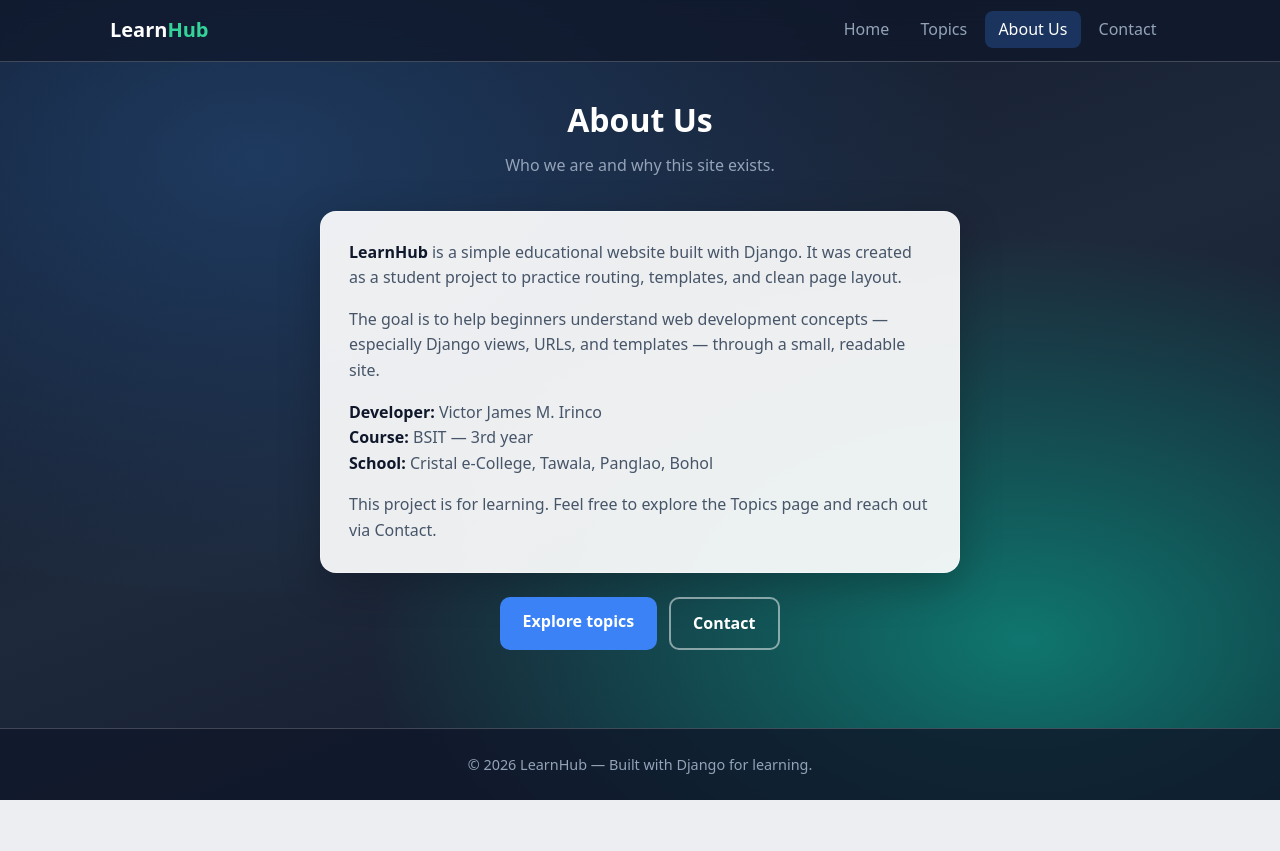
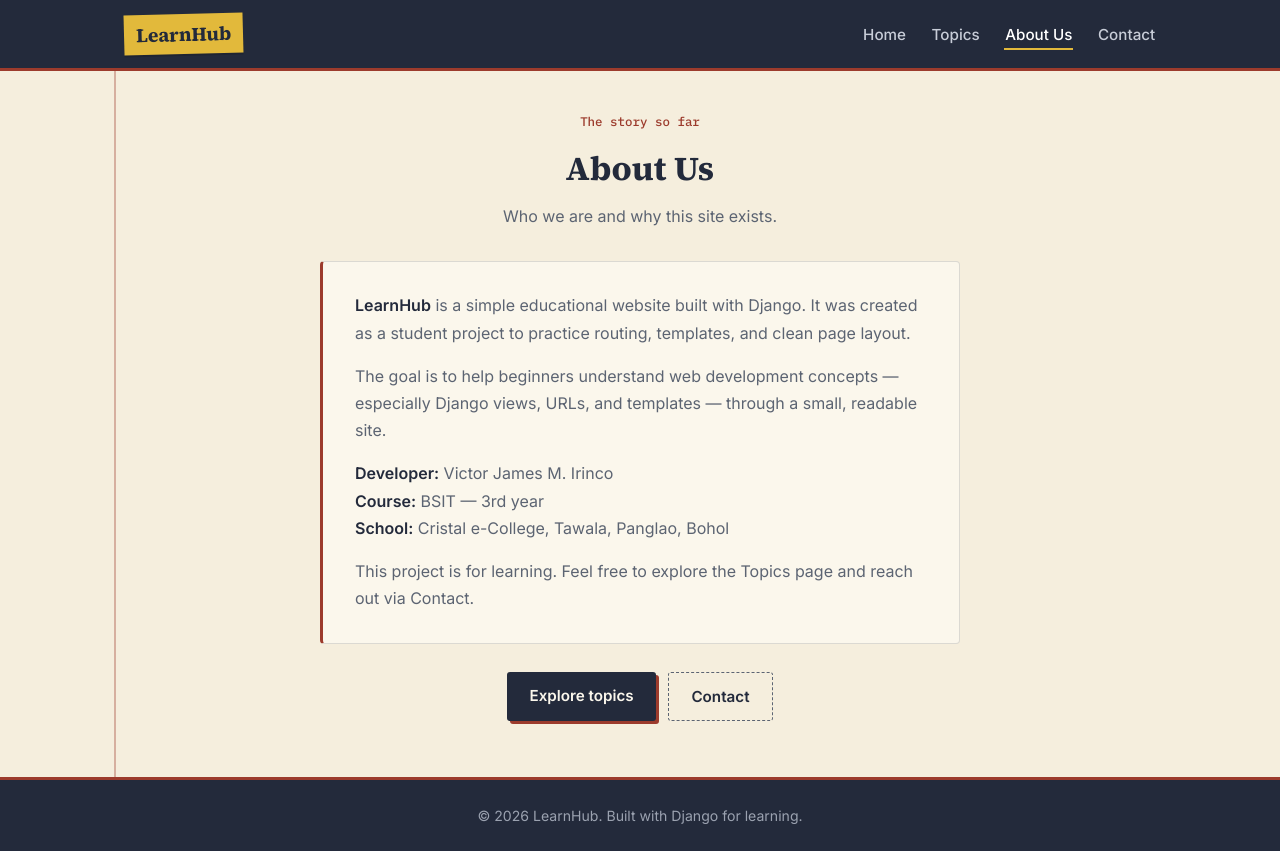
Before and after one commit to irincovictor-cmd/djangoFileTTH, a Django app: page /about/ in a window 1280 px wide. Before the commit the page ends 800 px from the top, so only its background shows below. Run offline with Django 5.2, Linux system fonts and the light colour scheme.

Commit message:
Redesign frontend with notebook theme and fix centering bug

```diff
--- a/api/templates/about.html
+++ b/api/templates/about.html
@@ -3,7 +3,9 @@
 {% block title %}About Us{% endblock %}
 
 {% block content %}
+<div class="page">
     <div class="page-center">
+        <span class="eyebrow">The story so far</span>
         <h1 class="page-title">About Us</h1>
         <p class="page-sub">Who we are and why this site exists.</p>
 
@@ -21,7 +23,7 @@
                 <strong>Course:</strong> BSIT — 3rd year<br>
                 <strong>School:</strong> Cristal e-College, Tawala, Panglao, Bohol
             </p>
-        <p style="margin-bottom: 0;">
+            <p>
                 This project is for learning. Feel free to explore the Topics page and reach out via Contact.
             </p>
         </div>
@@ -31,4 +33,5 @@
             <a href="/contact/" class="btn btn-ghost">Contact</a>
         </div>
     </div>
+</div>
 {% endblock %}
--- a/api/templates/base.html
+++ b/api/templates/base.html
@@ -1,134 +1,234 @@
 <!DOCTYPE html>
 <html lang="en">
+
 <head>
     <meta charset="UTF-8">
     <meta name="viewport" content="width=device-width, initial-scale=1.0">
     <title>{% block title %}LearnHub{% endblock %} | Educational Site</title>
+    <link rel="preconnect" href="https://fonts.googleapis.com">
+    <link rel="preconnect" href="https://fonts.gstatic.com" crossorigin>
+    <link
+        href="https://fonts.googleapis.com/css2?family=Source+Serif+4:opsz,wght@8..60,400;8..60,600;8..60,700&family=IBM+Plex+Mono:wght@500;600&family=Inter:wght@400;500;600;700&display=swap"
+        rel="stylesheet">
     <style>
         :root {
-            --primary: #3b82f6;
-            --primary-dark: #2563eb;
-            --accent: #34d399;
-            --text: #f1f5f9;
-            --muted: #94a3b8;
-            --card: rgba(255, 255, 255, 0.92);
-            --card-text: #0f172a;
-            --line: rgba(255, 255, 255, 0.2);
+            --paper: #F5EEDD;
+            --paper-card: #FBF7EC;
+            --paper-deep: #ECE1C6;
+            --rule: #C3CFDD;
+            --margin: #9C3B2C;
+            --margin-soft: rgba(156, 59, 44, 0.35);
+            --ink: #232A3B;
+            --ink-soft: #5C6472;
+            --ink-faint: #8992A0;
+            --highlight: #E2B93B;
+            --line: rgba(34, 40, 58, 0.14);
         }
 
-        * { box-sizing: border-box; margin: 0; padding: 0; }
+        * {
+            box-sizing: border-box;
+            margin: 0;
+            padding: 0;
+        }
+
+        html {
+            scroll-behavior: smooth;
+        }
 
         body {
-            font-family: system-ui, -apple-system, 'Segoe UI', Roboto, sans-serif;
-            /* Contrasting background so white/glass cards stand out */
-            background:
-                radial-gradient(ellipse at 20% 20%, #1e3a5f 0%, transparent 50%),
-                radial-gradient(ellipse at 80% 80%, #0f766e 0%, transparent 45%),
-                linear-gradient(160deg, #0f172a 0%, #1e293b 50%, #0f172a 100%);
-            background-attachment: fixed;
-            color: var(--text);
-            line-height: 1.6;
+            font-family: 'Inter', system-ui, -apple-system, 'Segoe UI', Roboto, sans-serif;
+            background: var(--paper);
+            color: var(--ink);
+            line-height: 1.65;
             min-height: 100vh;
             display: flex;
             flex-direction: column;
         }
 
+        h1,
+        h2,
+        h3 {
+            font-family: 'Source Serif 4', Georgia, serif;
+        }
+
+        a {
+            color: inherit;
+        }
+
+        :focus-visible {
+            outline: 2px solid var(--margin);
+            outline-offset: 3px;
+            border-radius: 2px;
+        }
+
+        @media (prefers-reduced-motion: reduce) {
+
+            *,
+            *::before,
+            *::after {
+                animation-duration: 0.001ms !important;
+                transition-duration: 0.001ms !important;
+            }
+        }
+
+        /* ---------- Navbar ---------- */
+
         .navbar {
-            background: rgba(15, 23, 42, 0.75);
-            backdrop-filter: blur(12px);
-            -webkit-backdrop-filter: blur(12px);
-            border-bottom: 1px solid var(--line);
+            background: var(--ink);
+            border-bottom: 3px solid var(--margin);
             position: sticky;
             top: 0;
             z-index: 100;
         }
 
         .nav-inner {
-            max-width: 1100px;
+            max-width: 1080px;
             margin: 0 auto;
-            padding: 0.9rem 1.25rem;
+            padding: 0.85rem 1.5rem;
             display: flex;
             align-items: center;
             justify-content: space-between;
             gap: 1rem;
+            flex-wrap: wrap;
         }
 
         .logo {
-            font-weight: 800;
-            font-size: 1.25rem;
-            color: #fff;
+            display: inline-block;
+            font-family: 'Source Serif 4', Georgia, serif;
+            font-weight: 700;
+            font-size: 1.2rem;
+            color: var(--ink);
             text-decoration: none;
+            background: var(--highlight);
+            padding: 0.3rem 0.75rem 0.25rem;
+            transform: rotate(-1.5deg);
+            box-shadow: 0 2px 0 rgba(0, 0, 0, 0.15);
         }
-
-        .logo span { color: var(--accent); }
 
         .nav-links {
             display: flex;
             list-style: none;
-            gap: 0.25rem;
+            gap: 1.5rem;
             flex-wrap: wrap;
         }
 
         .nav-links a {
+            position: relative;
             text-decoration: none;
-            color: var(--muted);
+            color: #C8CDD8;
             font-weight: 500;
-            padding: 0.45rem 0.85rem;
-            border-radius: 8px;
-            transition: 0.15s;
+            font-size: 0.95rem;
+            padding: 0.3rem 0.05rem;
         }
 
-        .nav-links a:hover,
+        .nav-links a::after {
+            content: "";
+            position: absolute;
+            left: 0;
+            right: 100%;
+            bottom: -2px;
+            height: 2px;
+            background: var(--highlight);
+            transition: right 0.18s ease;
+        }
+
+        .nav-links a:hover {
+            color: #fff;
+        }
+
+        .nav-links a:hover::after,
+        .nav-links a.active::after {
+            right: 0;
+        }
+
         .nav-links a.active {
             color: #fff;
-            background: rgba(59, 130, 246, 0.25);
         }
+
+        /* ---------- Buttons ---------- */
 
         .btn {
             display: inline-block;
-            padding: 0.75rem 1.4rem;
-            border-radius: 10px;
+            padding: 0.7rem 1.4rem;
+            border-radius: 3px;
             font-weight: 600;
+            font-size: 0.95rem;
             text-decoration: none;
             border: none;
             cursor: pointer;
-            font-size: 1rem;
-            transition: 0.15s;
+            font-family: inherit;
+            transition: transform 0.12s ease, box-shadow 0.12s ease;
         }
 
         .btn-primary {
-            background: var(--primary);
-            color: #fff;
+            background: var(--ink);
+            color: var(--paper-card);
+            box-shadow: 3px 3px 0 var(--margin);
         }
 
-        .btn-primary:hover { background: var(--primary-dark); }
+        .btn-primary:hover {
+            transform: translate(-2px, -2px);
+            box-shadow: 5px 5px 0 var(--margin);
+        }
 
         .btn-ghost {
             background: transparent;
-            color: #fff;
-            border: 2px solid rgba(255, 255, 255, 0.5);
+            color: var(--ink);
+            border: 1.5px dashed var(--ink-soft);
         }
 
         .btn-ghost:hover {
-            background: rgba(255, 255, 255, 0.1);
-            border-color: #fff;
+            border-color: var(--ink);
+            background: rgba(34, 40, 58, 0.04);
         }
+
+        /* ---------- Page frame: ruled notebook page ---------- */
 
         main {
             flex: 1;
-            max-width: 1100px;
+            width: 100%;
+        }
+
+        .page {
+            max-width: 1080px;
             width: 100%;
             margin: 0 auto;
-            padding: 2rem 1.25rem 3rem;
+            padding: 2.5rem 1.75rem 3.5rem;
+            position: relative;
         }
 
-        /* Center About / Contact content */
+        .page::before {
+            content: "";
+            position: absolute;
+            top: 0;
+            bottom: 0;
+            left: 0.9rem;
+            width: 2px;
+            background: var(--margin-soft);
+        }
+
+        @media (max-width: 640px) {
+            .page::before {
+                display: none;
+            }
+
+            .page {
+                padding-left: 1.25rem;
+            }
+        }
+
         .page-center {
             display: flex;
             flex-direction: column;
             align-items: center;
-            text-align: center;
             width: 100%;
+        }
+
+        .page-title {
+            font-size: 2.1rem;
+            font-weight: 700;
+            margin-bottom: 0.4rem;
+            color: var(--ink);
         }
 
         .page-center .page-title,
@@ -136,244 +236,300 @@
             text-align: center;
         }
 
-        .page-title {
-            font-size: 2rem;
-            margin-bottom: 0.5rem;
-            color: #fff;
+        .page-sub {
+            color: var(--ink-soft);
+            margin-bottom: 2rem;
+            max-width: 60ch;
         }
 
-        .page-sub {
-            color: var(--muted);
-            margin-bottom: 2rem;
+        .eyebrow {
+            display: inline-block;
+            font-family: 'IBM Plex Mono', monospace;
+            font-size: 0.78rem;
+            font-weight: 500;
+            color: var(--margin);
+            margin-bottom: 0.6rem;
         }
+
+        /* ---------- Hero (home) ---------- */
 
         .hero {
             display: grid;
-            gap: 2rem;
+            gap: 2.5rem;
             align-items: center;
-            padding: 2rem 0 3rem;
+            padding: 1.5rem 0 3.5rem;
         }
 
         @media (min-width: 768px) {
-            .hero { grid-template-columns: 1.2fr 1fr; }
+            .hero {
+                grid-template-columns: 1.15fr 1fr;
+            }
         }
 
         .hero h1 {
-            font-size: clamp(2rem, 4vw, 2.75rem);
-            line-height: 1.2;
-            margin-bottom: 1rem;
-            color: #fff;
-        }
-
-        .hero h1 em {
-            font-style: normal;
-            color: var(--accent);
+            font-size: clamp(2rem, 4.2vw, 2.85rem);
+            line-height: 1.25;
+            font-weight: 700;
+            margin-bottom: 1.1rem;
+            color: var(--ink);
         }
 
         .hero p {
-            color: var(--muted);
-            font-size: 1.1rem;
-            margin-bottom: 1.5rem;
-            max-width: 36ch;
+            color: var(--ink-soft);
+            font-size: 1.08rem;
+            margin-bottom: 1.6rem;
+            max-width: 42ch;
         }
 
         .cta-row {
             display: flex;
             flex-wrap: wrap;
-            gap: 0.75rem;
+            gap: 0.85rem;
         }
 
         .hero-card {
-            background: linear-gradient(145deg, #1d4ed8, #059669);
-            color: #fff;
-            border-radius: 16px;
-            padding: 2rem;
-            box-shadow: 0 12px 40px rgba(0, 0, 0, 0.35);
-            border: 1px solid rgba(255, 255, 255, 0.15);
+            background: var(--paper-card);
+            color: var(--ink);
+            border: 1.5px solid var(--line);
+            border-radius: 4px;
+            padding: 1.75rem 1.75rem 1.5rem;
+            box-shadow: 4px 4px 0 var(--paper-deep), 4px 4px 0 1.5px var(--line);
+            transform: rotate(1deg);
         }
 
-        .hero-card h3 { margin-bottom: 0.75rem; }
+        .hero-card::before {
+            content: "";
+            display: block;
+            width: 10px;
+            height: 10px;
+            border-radius: 50%;
+            background: var(--margin);
+            margin-bottom: 1rem;
+        }
+
+        .hero-card h3 {
+            margin-bottom: 0.9rem;
+            font-size: 1.05rem;
+        }
+
         .hero-card ul {
             list-style: none;
             display: grid;
+            gap: 0.6rem;
+            text-align: left;
+            color: var(--ink-soft);
+        }
+
+        .hero-card li {
+            display: flex;
+            align-items: baseline;
             gap: 0.5rem;
-            text-align: left;
         }
+
         .hero-card li::before {
-            content: "✓ ";
+            content: "✓";
             font-weight: 700;
+            color: var(--margin);
+            font-family: 'IBM Plex Mono', monospace;
         }
+
+        /* ---------- Topic grid / index cards ---------- */
 
         .grid {
             display: grid;
-            gap: 1.25rem;
+            gap: 1.4rem;
             grid-template-columns: repeat(auto-fill, minmax(240px, 1fr));
         }
 
         .card {
-            background: var(--card);
-            color: var(--card-text);
-            border: 1px solid rgba(255, 255, 255, 0.35);
-            border-radius: 14px;
-            padding: 1.5rem;
-            transition: 0.15s;
-            box-shadow: 0 8px 24px rgba(0, 0, 0, 0.2);
+            position: relative;
+            background: var(--paper-card);
+            color: var(--ink);
+            border: 1.5px solid var(--line);
+            border-radius: 4px;
+            padding: 1.6rem 1.5rem 1.5rem;
+            text-decoration: none;
+            display: block;
+            transition: transform 0.15s ease, box-shadow 0.15s ease;
+            box-shadow: 2px 2px 0 var(--line);
         }
 
         .card:hover {
-            transform: translateY(-2px);
-            box-shadow: 0 12px 32px rgba(0, 0, 0, 0.3);
+            transform: translate(-2px, -3px) rotate(-0.4deg);
+            box-shadow: 5px 6px 0 var(--line);
+        }
+
+        .card .punch {
+            position: absolute;
+            top: 0.85rem;
+            right: 0.9rem;
+            width: 9px;
+            height: 9px;
+            border-radius: 50%;
+            background: var(--paper);
+            border: 1.5px solid var(--line);
         }
 
         .card .tag {
             display: inline-block;
-            font-size: 0.75rem;
-            font-weight: 600;
-            color: var(--primary-dark);
-            background: #dbeafe;
-            padding: 0.2rem 0.55rem;
-            border-radius: 999px;
-            margin-bottom: 0.75rem;
+            font-family: 'IBM Plex Mono', monospace;
+            font-size: 0.72rem;
+            font-weight: 500;
+            color: var(--margin);
+            border: 1px solid var(--margin-soft);
+            padding: 0.2rem 0.5rem;
+            border-radius: 3px;
+            margin-bottom: 0.85rem;
         }
 
-        .card h3 { margin-bottom: 0.4rem; font-size: 1.15rem; }
-        .card p { color: #475569; font-size: 0.95rem; }
+        .card h3 {
+            margin-bottom: 0.45rem;
+            font-size: 1.15rem;
+            font-weight: 600;
+        }
 
-        /* Solid content box (About) */
+        .card p {
+            color: var(--ink-soft);
+            font-size: 0.95rem;
+        }
+
+        /* ---------- Content box (About, detail pages) ---------- */
+
         .content-box {
-            background: var(--card);
-            color: var(--card-text);
-            border: 1px solid rgba(255, 255, 255, 0.35);
-            border-radius: 16px;
-            padding: 1.75rem;
+            background: var(--paper-card);
+            color: var(--ink);
+            border: 1.5px solid var(--line);
+            border-left: 3px solid var(--margin);
+            border-radius: 4px;
+            padding: 1.9rem 2rem;
             max-width: 640px;
             width: 100%;
             text-align: left;
-            box-shadow: 0 12px 40px rgba(0, 0, 0, 0.25);
         }
 
-        .content-box p { margin-bottom: 1rem; color: #475569; }
-        .content-box strong { color: var(--card-text); }
+        .content-box p {
+            margin-bottom: 1rem;
+            color: var(--ink-soft);
+            line-height: 1.7;
+        }
 
-        /* Glassmorphism card (Contact form) */
+        .content-box p:last-child {
+            margin-bottom: 0;
+        }
+
+        .content-box strong {
+            color: var(--ink);
+            font-weight: 600;
+        }
+
+        /* ---------- Contact worksheet ---------- */
+
         .glass-card {
             width: 100%;
             max-width: 480px;
-            padding: 2rem;
-            border-radius: 20px;
-            background: rgba(255, 255, 255, 0.12);
-            backdrop-filter: blur(16px);
-            -webkit-backdrop-filter: blur(16px);
-            border: 1px solid rgba(255, 255, 255, 0.25);
-            box-shadow:
-                0 8px 32px rgba(0, 0, 0, 0.3),
-                inset 0 1px 0 rgba(255, 255, 255, 0.15);
+            padding: 2rem 2.1rem;
+            border-radius: 4px;
+            background: var(--paper-card);
+            border: 1.5px solid var(--line);
+            border-left: 3px solid var(--margin);
             text-align: left;
         }
 
         .glass-card label {
-            color: #e2e8f0;
+            color: var(--ink);
         }
 
         .glass-card input,
         .glass-card textarea {
             width: 100%;
-            padding: 0.7rem 0.9rem;
-            border-radius: 10px;
-            border: 1px solid rgba(255, 255, 255, 0.25);
-            background: rgba(255, 255, 255, 0.1);
-            color: #fff;
+            padding: 0.55rem 0.1rem;
+            border: none;
+            border-bottom: 1.5px solid var(--ink-faint);
+            background: transparent;
+            color: var(--ink);
             font-size: 1rem;
             font-family: inherit;
-            backdrop-filter: blur(4px);
+            border-radius: 0;
         }
 
         .glass-card input::placeholder,
         .glass-card textarea::placeholder {
-            color: rgba(226, 232, 240, 0.55);
+            color: var(--ink-faint);
         }
 
         .glass-card input:focus,
         .glass-card textarea:focus {
             outline: none;
-            border-color: var(--primary);
-            background: rgba(255, 255, 255, 0.16);
-            box-shadow: 0 0 0 3px rgba(59, 130, 246, 0.35);
+            border-bottom-color: var(--margin);
         }
 
-        .form-group { margin-bottom: 1rem; }
+        .form-group {
+            margin-bottom: 1.3rem;
+        }
 
         .form-group label {
             display: block;
-            font-weight: 600;
-            margin-bottom: 0.35rem;
-            font-size: 0.9rem;
-        }
-
-        .form-group input,
-        .form-group textarea {
-            width: 100%;
-            padding: 0.65rem 0.85rem;
-            border: 1px solid #e2e8f0;
-            border-radius: 8px;
-            font-size: 1rem;
-            font-family: inherit;
+            font-family: 'IBM Plex Mono', monospace;
+            font-weight: 500;
+            margin-bottom: 0.4rem;
+            font-size: 0.82rem;
+            color: var(--ink-soft);
         }
 
         .success {
-            background: rgba(16, 185, 129, 0.2);
-            color: #a7f3d0;
-            border: 1px solid rgba(52, 211, 153, 0.4);
+            background: rgba(156, 59, 44, 0.08);
+            color: var(--margin);
+            border: 1px solid var(--margin-soft);
+            border-radius: 3px;
             padding: 0.85rem 1rem;
-            border-radius: 10px;
-            margin-bottom: 1rem;
+            margin-bottom: 1.2rem;
+            font-size: 0.95rem;
         }
 
         .actions-row {
-            margin-top: 1.5rem;
+            margin-top: 1.75rem;
             display: flex;
             flex-wrap: wrap;
             gap: 0.75rem;
             justify-content: center;
         }
 
+        /* ---------- Footer ---------- */
+
         footer {
-            border-top: 1px solid var(--line);
-            background: rgba(15, 23, 42, 0.8);
-            padding: 1.5rem 1.25rem;
+            border-top: 3px solid var(--margin);
+            background: var(--ink);
+            padding: 1.5rem 1.5rem;
             text-align: center;
-            color: var(--muted);
-            font-size: 0.9rem;
+            color: #9BA2B0;
+            font-size: 0.88rem;
         }
     </style>
 </head>
+
 <body>
 
     <header class="navbar">
         <div class="nav-inner">
-            <a href="/" class="logo">Learn<span>Hub</span></a>
+            <a href="/" class="logo">LearnHub</a>
             <ul class="nav-links">
                 <li>
-                    <a href="/"
-                       class="{% if request.path == '/' or request.path == '/home/' %}active{% endif %}">
+                    <a href="/" class="{% if request.path == '/' or request.path == '/home/' %}active{% endif %}">
                         Home
                     </a>
                 </li>
                 <li>
-                    <a href="/topics/"
-                       class="{% if '/topics' in request.path %}active{% endif %}">
+                    <a href="/topics/" class="{% if '/topics' in request.path %}active{% endif %}">
                         Topics
                     </a>
                 </li>
                 <li>
-                    <a href="/about/"
-                       class="{% if '/about' in request.path %}active{% endif %}">
+                    <a href="/about/" class="{% if '/about' in request.path %}active{% endif %}">
                         About Us
                     </a>
                 </li>
                 <li>
-                    <a href="/contact/"
-                       class="{% if '/contact' in request.path %}active{% endif %}">
+                    <a href="/contact/" class="{% if '/contact' in request.path %}active{% endif %}">
                         Contact
                     </a>
                 </li>
@@ -386,8 +542,9 @@
     </main>
 
     <footer>
-        <p>&copy; 2026 LearnHub — Built with Django for learning.</p>
+        <p>&copy; 2026 LearnHub. Built with Django for learning.</p>
     </footer>
 
 </body>
+
 </html>
--- a/api/templates/contact.html
+++ b/api/templates/contact.html
@@ -3,11 +3,12 @@
 {% block title %}Contact{% endblock %}
 
 {% block content %}
+<div class="page">
     <div class="page-center">
+        <span class="eyebrow">Get in touch</span>
         <h1 class="page-title">Contact</h1>
         <p class="page-sub">Send a message — for this demo, it is shown on the page (not emailed yet).</p>
 
-    <!-- Glassmorphism form card -->
         <div class="glass-card">
             {% if success %}
                 <div class="success">
@@ -40,4 +41,5 @@
             </form>
         </div>
     </div>
+</div>
 {% endblock %}
```
Also changed, not shown: api/templates/home.html (+11 -5 lines), api/templates/topic_detail.html (+6 -8 lines), api/templates/topics.html (+5 -2 lines), 1 other file. Lines whose indentation alone changed are shown as unchanged.
